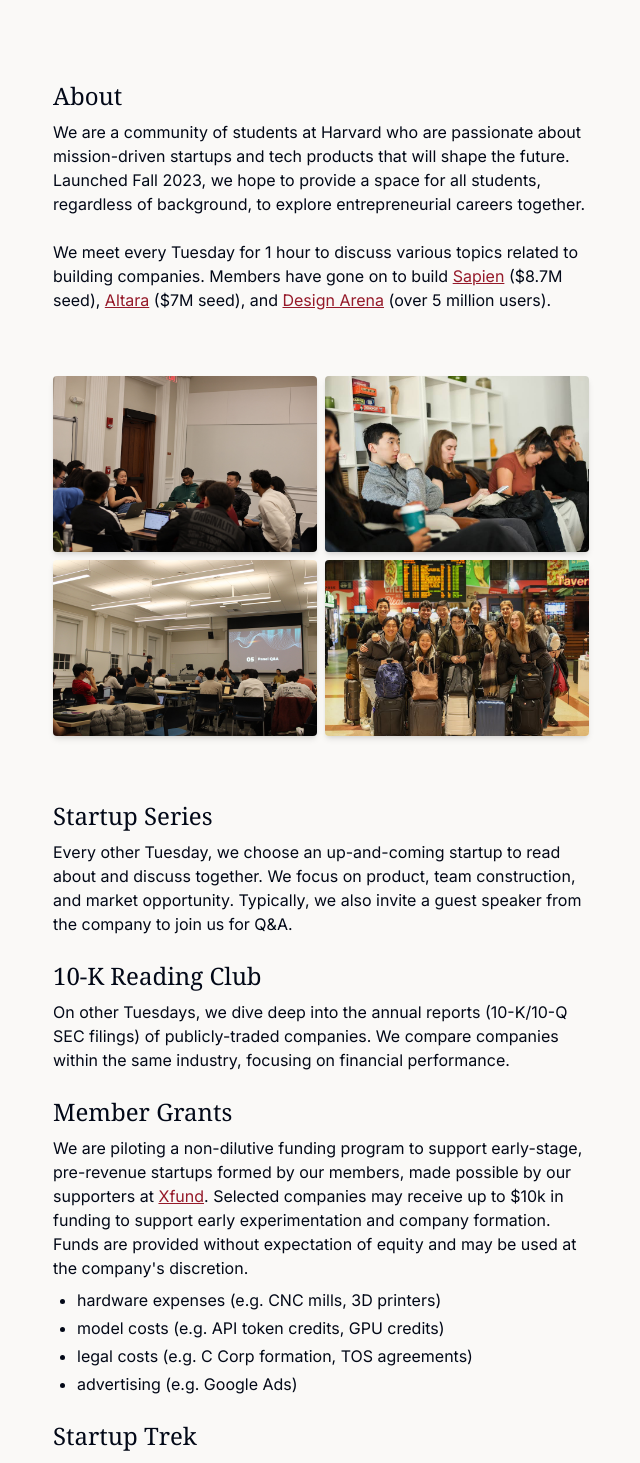
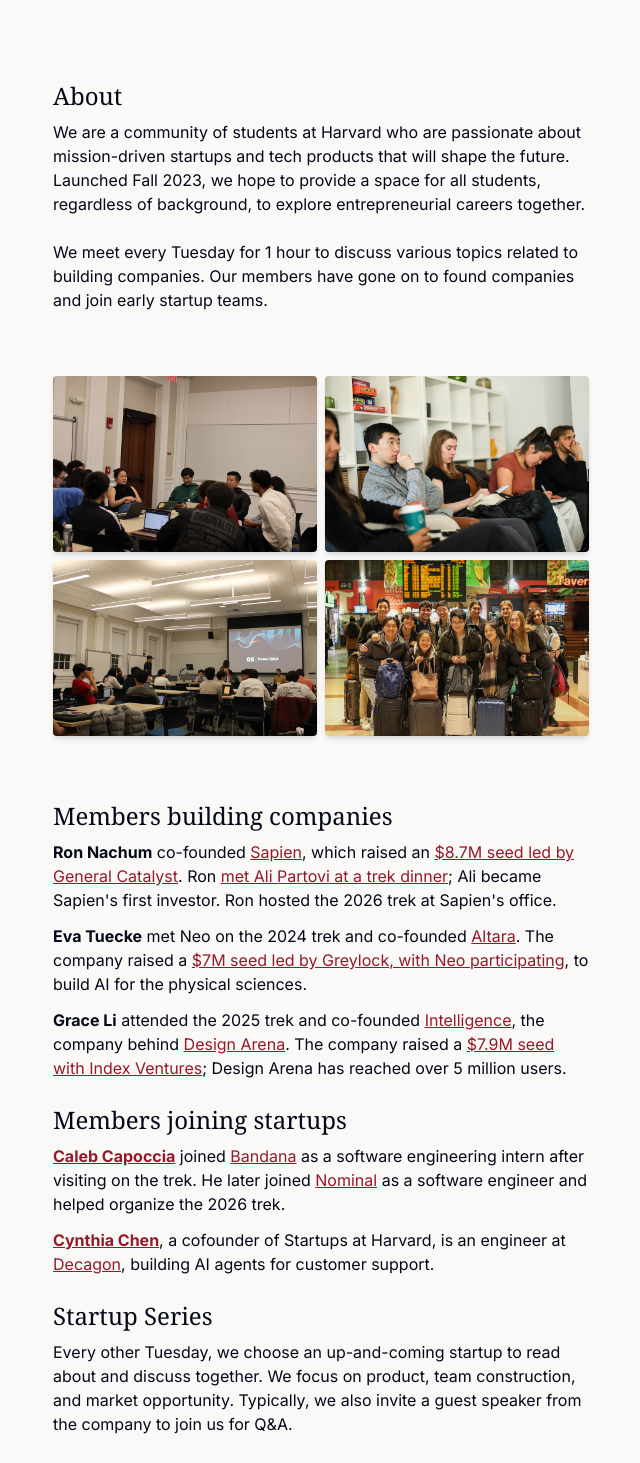
Before and after one commit to harvardstartups/harvardstartups, a Next.js app: page / in a window 1280 px wide. Shown: the part 2660-4123 px from the top of the page, without its empty margins (319-959 px from the left). Built offline with nearby package versions, Linux system fonts and the light colour scheme.

Commit message:
Add founder funding, trek connections, and startup career outcomes

```diff
--- a/app/page.tsx
+++ b/app/page.tsx
@@ -48,13 +48,7 @@
             <br />
             <br />
             We meet every Tuesday for 1 hour to discuss various topics related to building companies.
-            Members have gone on to build{" "}
-            <a href="https://sapien.ai/blog/sapien-seed-round-general-catalyst" target="_blank" rel="noopener noreferrer" className="underline">Sapien</a>
-            {" "}($8.7M seed),{" "}
-            <a href="https://greylock.com/blog/introducing-altara-ai-for-the-physical-sciences/" target="_blank" rel="noopener noreferrer" className="underline">Altara</a>
-            {" "}($7M seed), and{" "}
-            <a href="https://www.indexventures.com/startup-jobs/intelligence/open-application-1/" target="_blank" rel="noopener noreferrer" className="underline">Design Arena</a>
-            {" "}(over 5 million users).
+            Our members have gone on to found companies and join early startup teams.
           </p>
         </div>
       </div>
@@ -99,6 +93,32 @@
         </div>
       </div>
       <div className="p-5 max-w-xl mx-auto">
+        <div className="section">
+          <h2>Members building companies</h2>
+          <p className="mb-3">
+            <strong>Ron Nachum</strong> co-founded <a href="https://sapien.ai/" target="_blank" rel="noopener noreferrer" className="underline">Sapien</a>, which raised an{" "}
+            <a href="https://sapien.ai/blog/sapien-seed-round-general-catalyst" target="_blank" rel="noopener noreferrer" className="underline">$8.7M seed led by General Catalyst</a>.
+            {" "}Ron <a href="https://www.linkedin.com/posts/ron-nachum_a-single-dinner-and-even-just-a-single-google-activity-7421971423528902656-gQQo" target="_blank" rel="noopener noreferrer" className="underline">met Ali Partovi at a trek dinner</a>; Ali became Sapien&apos;s first investor. Ron hosted the 2026 trek at Sapien&apos;s office.
+          </p>
+          <p className="mb-3">
+            <strong>Eva Tuecke</strong> met Neo on the 2024 trek and co-founded <a href="https://altara.ai/" target="_blank" rel="noopener noreferrer" className="underline">Altara</a>.
+            {" "}The company raised a <a href="https://greylock.com/blog/introducing-altara-ai-for-the-physical-sciences/" target="_blank" rel="noopener noreferrer" className="underline">$7M seed led by Greylock, with Neo participating</a>, to build AI for the physical sciences.
+          </p>
+          <p>
+            <strong>Grace Li</strong> attended the 2025 trek and co-founded <a href="https://www.intelligence.ai/" target="_blank" rel="noopener noreferrer" className="underline">Intelligence</a>, the company behind <a href="https://www.designarena.ai/" target="_blank" rel="noopener noreferrer" className="underline">Design Arena</a>.
+            {" "}The company raised a <a href="https://www.indexventures.com/perspectives/proving-ai-in-the-real-world-our-investment-in-the-intelligence-company/" target="_blank" rel="noopener noreferrer" className="underline">$7.9M seed with Index Ventures</a>; Design Arena has reached over 5 million users.
+          </p>
+        </div>
+        <div className="section">
+          <h2>Members joining startups</h2>
+          <p className="mb-3">
+            <a href="https://www.linkedin.com/in/calebcapoccia" target="_blank" rel="noopener noreferrer" className="underline"><strong>Caleb Capoccia</strong></a> joined <a href="https://bandana.com/" target="_blank" rel="noopener noreferrer" className="underline">Bandana</a> as a software engineering intern after visiting on the trek.
+            {" "}He later joined <a href="https://nominal.io/" target="_blank" rel="noopener noreferrer" className="underline">Nominal</a> as a software engineer and helped organize the 2026 trek.
+          </p>
+          <p>
+            <a href="https://chenxcynthia.github.io/" target="_blank" rel="noopener noreferrer" className="underline"><strong>Cynthia Chen</strong></a>, a cofounder of Startups at Harvard, is an engineer at <a href="https://decagon.ai/" target="_blank" rel="noopener noreferrer" className="underline">Decagon</a>, building AI agents for customer support.
+          </p>
+        </div>
         <div className="section">
           <h2>Startup Series</h2>
           <p>
--- a/lib/hero-stories.ts
+++ b/lib/hero-stories.ts
@@ -3,7 +3,7 @@
 /**
  * Founder / company stories for the landing hero.
  * Participation and photos are maintained by Startups at Harvard.
- * Accomplishment sources are linked in the About section (verified September 2026).
+ * Accomplishment sources are linked in the member outcomes sections (verified September 2026).
  */
 export const heroStories: FounderStory[] = [
   {
```
